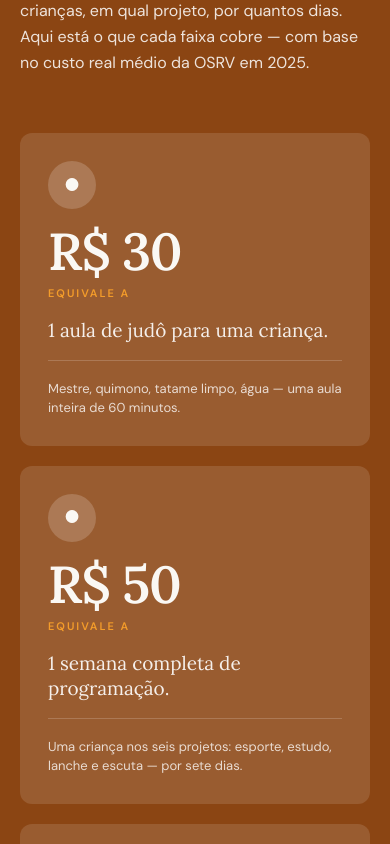
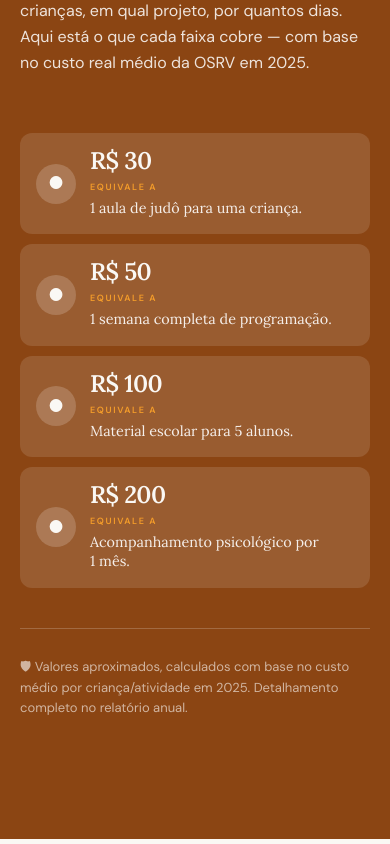
Before and after one commit to pedromonteiro10311031/osrv, a Next.js app: page /quero-ser-doador in a window 390 px wide. Shown: the part 1800-2644 px from the top of the page. Built offline with nearby package versions, Linux system fonts and the light colour scheme.

Commit message:
fix(mobile): cards EQUIVALE A em layout horizontal compacto

```diff
--- a/components/OQueSuaDoacaoFaz.tsx
+++ b/components/OQueSuaDoacaoFaz.tsx
@@ -40,6 +40,38 @@ export default function OQueSuaDoacaoFaz() {
           }
           .o-que-doacao .oqd-grid {
             grid-template-columns: 1fr !important;
+            gap: 10px !important;
+          }
+          .o-que-doacao .oqd-card {
+            flex-direction: row !important;
+            align-items: center !important;
+            padding: 16px !important;
+            gap: 14px !important;
+          }
+          .o-que-doacao .oqd-icon {
+            width: 40px !important;
+            height: 40px !important;
+            flex-shrink: 0 !important;
+          }
+          .o-que-doacao .oqd-content {
+            display: flex !important;
+            flex-direction: column !important;
+            gap: 2px !important;
+            flex: 1 !important;
+            min-width: 0 !important;
+          }
+          .o-que-doacao .oqd-amount {
+            font-size: 1.5rem !important;
+          }
+          .o-que-doacao .oqd-equals {
+            font-size: 9px !important;
+          }
+          .o-que-doacao .oqd-impact-text {
+            font-size: 0.9rem !important;
+            margin-top: 2px !important;
+          }
+          .o-que-doacao .oqd-foot {
+            display: none !important;
           }
         }
       `}</style>
@@ -60,17 +92,19 @@ export default function OQueSuaDoacaoFaz() {
         </div>
         <div style={impactStyles.grid} className="oqd-grid">
           {IMPACT_CARDS.map((c) => (
-            <article key={c.value} style={impactStyles.card}
+            <article key={c.value} style={impactStyles.card} className="oqd-card"
               onMouseEnter={(e) => { e.currentTarget.style.background = 'rgba(255, 255, 255, 0.18)'; e.currentTarget.style.transform = 'translateY(-2px)' }}
               onMouseLeave={(e) => { e.currentTarget.style.background = 'rgba(255, 255, 255, 0.12)'; e.currentTarget.style.transform = 'translateY(0)' }}
             >
-              <div style={impactStyles.iconRing}>●</div>
-              <div>
-                <div style={impactStyles.amount}>R$ {c.value}</div>
-                <span style={impactStyles.equals}>equivale a</span>
+              <div style={impactStyles.iconRing} className="oqd-icon">●</div>
+              <div style={{ display: 'flex', flexDirection: 'column', gap: 16 }} className="oqd-content">
+                <div>
+                  <div style={impactStyles.amount} className="oqd-amount">R$ {c.value}</div>
+                  <span style={impactStyles.equals} className="oqd-equals">equivale a</span>
+                </div>
+                <p style={impactStyles.impactText} className="oqd-impact-text">{c.text}</p>
               </div>
-              <p style={impactStyles.impactText}>{c.text}</p>
-              <div style={impactStyles.cardFoot}>{c.foot}</div>
+              <div style={impactStyles.cardFoot} className="oqd-foot">{c.foot}</div>
             </article>
           ))}
         </div>
```
